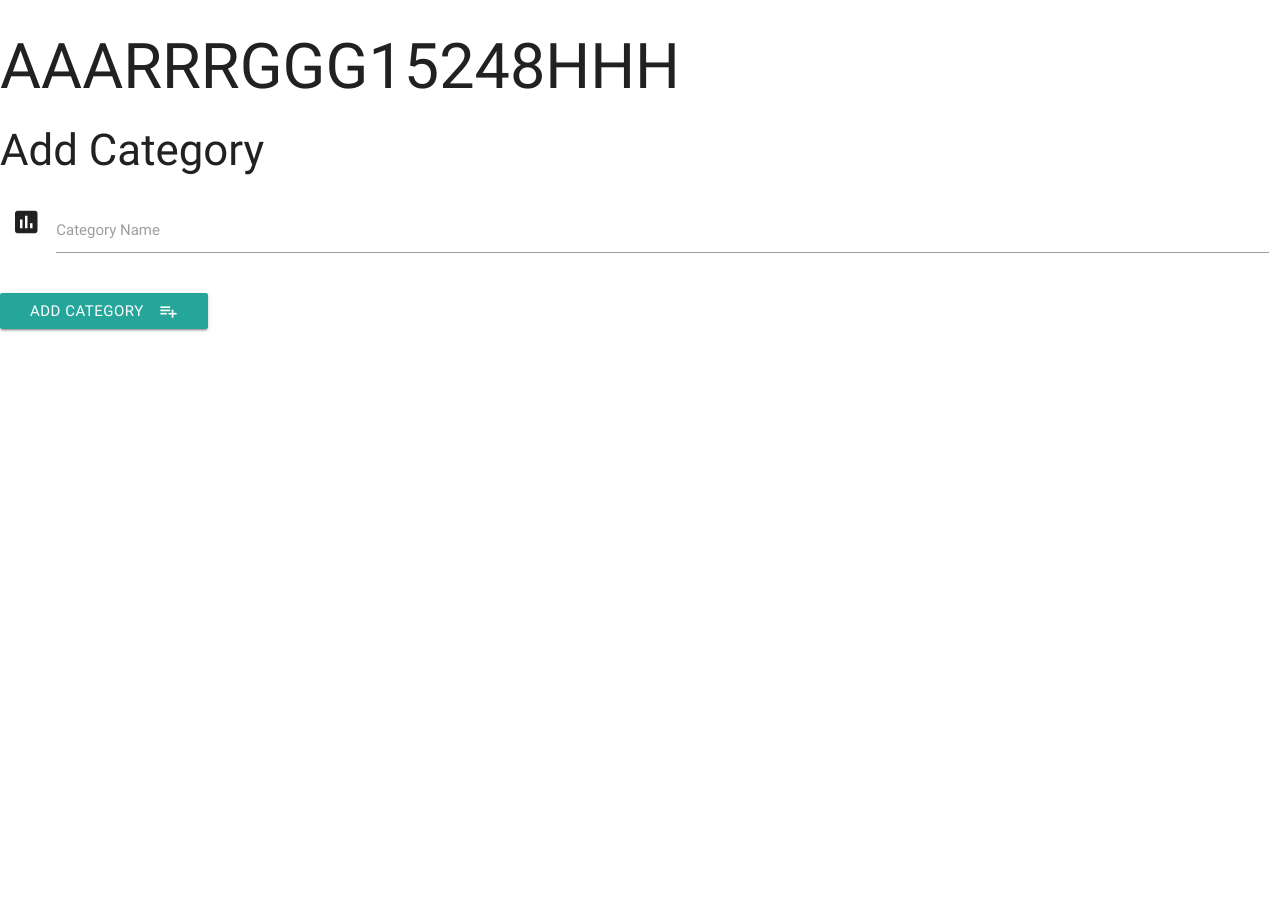
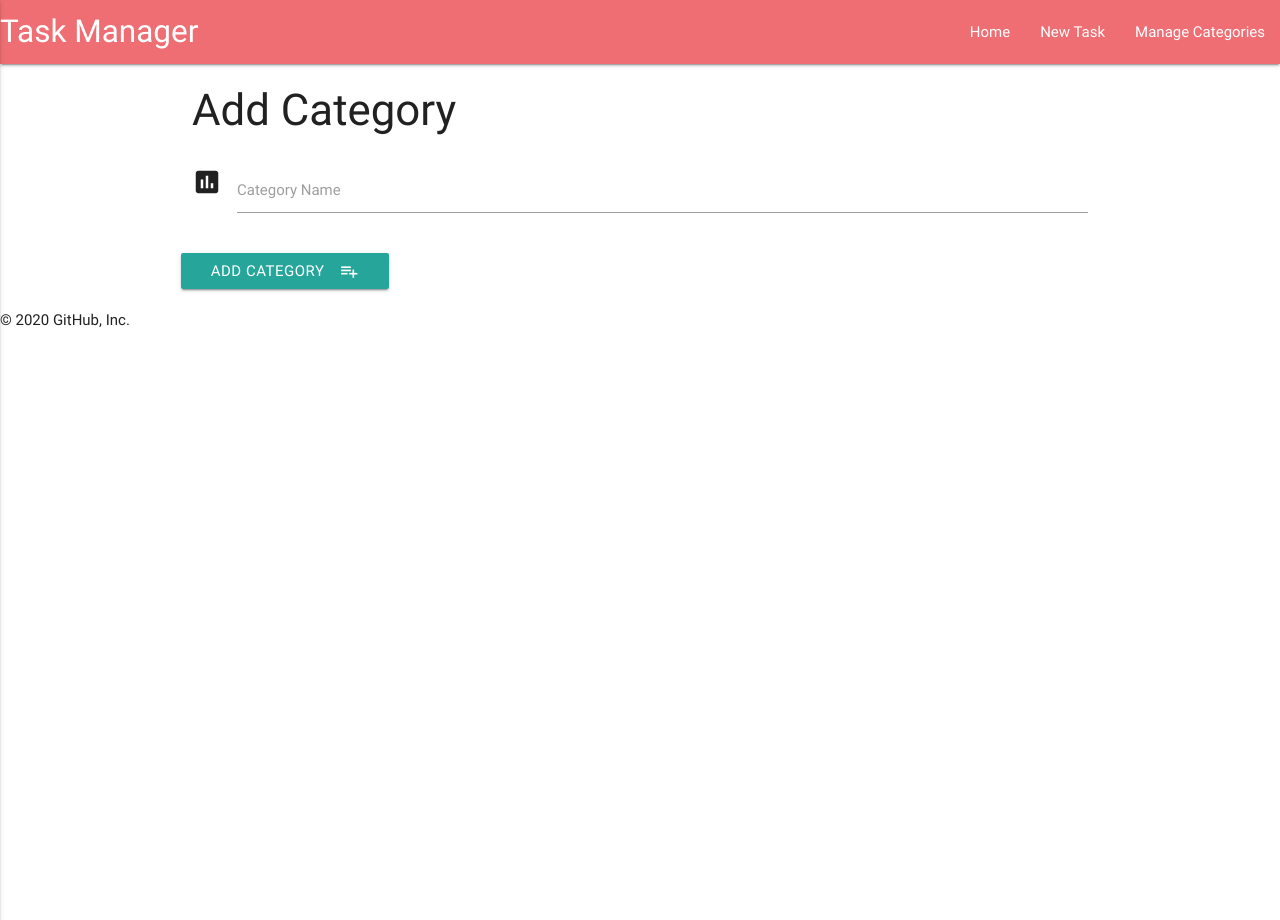
Before and after one commit to S-Perring/Cremur, a Flask app: page /add_category in a window 1280 px wide. Run offline with Flask 2, Linux system fonts and the light colour scheme; some libraries are stand-ins or nearby versions.

Commit message:
Add Navbar

```diff
--- a/templates/base.html
+++ b/templates/base.html
@@ -1,25 +1,38 @@
 <html>
 <head>
-
-<link href="https://fonts.googleapis.com/icon?family=Material+Icons" rel="stylesheet">
-<link rel="stylesheet"  href="https://cdnjs.cloudflare.com/ajax/libs/materialize/0.100.2/css/materialize.min.css">
-<link rel="stylesheet" href="{{url_for('static', filename='css/style.css')}}" type="text/css"/>
+    <link href="https://fonts.googleapis.com/icon?family=Material+Icons" rel="stylesheet">
+    <link rel="stylesheet" href="https://cdnjs.cloudflare.com/ajax/libs/materialize/0.100.2/css/materialize.min.css">
+    <link rel="stylesheet" href="{{url_for('static', filename='css/style.css')}}" type="text/css" />
 </head>
 <body>
-<h1>AAARRRGGG15248HHH</h1>
-{% block content %}
-
-{% endblock %}
-
+    <header>
+        <nav>
+            <div class="nav-wrapper">
+                <a href="{{url_for('get_tasks')}}" class="brand-logo">Task Manager</a>
+                <a href="#" data-activates="mobile-demo" class="button-collapse"><i class="material-icons">menu</i></a>
+                <ul id="nav-mobile" class="right hide-on-med-and-down">
+                    <li><a href="{{url_for('get_tasks')}}">Home</a></li>
+                    <li><a href="{{url_for('add_task')}}">New Task</a></li>
+                    <li><a href="{{url_for('get_categories')}}">Manage Categories</a></li>
+                </ul>
+                <ul class="side-nav" id="mobile-demo">
+                    <li><a href="{{url_for('get_tasks')}}">Home</a></li>
+                    <li><a href="{{url_for('add_task')}}">New Task</a></li>
+                    <li><a href="{{url_for('get_categories')}}">Manage Categories</a></li>
+                </ul>
+            </div>
+        </nav>
+    </header>
+    <div class="container">
+{% block content %} {% endblock %}
+    </div>
     <script src="https://cdnjs.cloudflare.com/ajax/libs/jquery/3.2.1/jquery.min.js"></script>
     <script src="https://cdnjs.cloudflare.com/ajax/libs/materialize/0.100.2/js/materialize.min.js"></script>
     <script type="text/javascript">
-    document.getElementById("matfix").addEventListener("click", function(e) {
-	e.stopPropagation();
-});
         $(document).ready(function() {
             $('.collapsible').collapsible();
             $('select').material_select();
+            $(".button-collapse").sideNav();
         });
 
         $('.datepicker').pickadate({
@@ -30,5 +43,8 @@
             close: 'Ok',
             closeOnSelect: false // Close upon selecting a date,
         });
+    </script>
 </body>
+
 </html>
+© 2020 GitHub, Inc.
```
